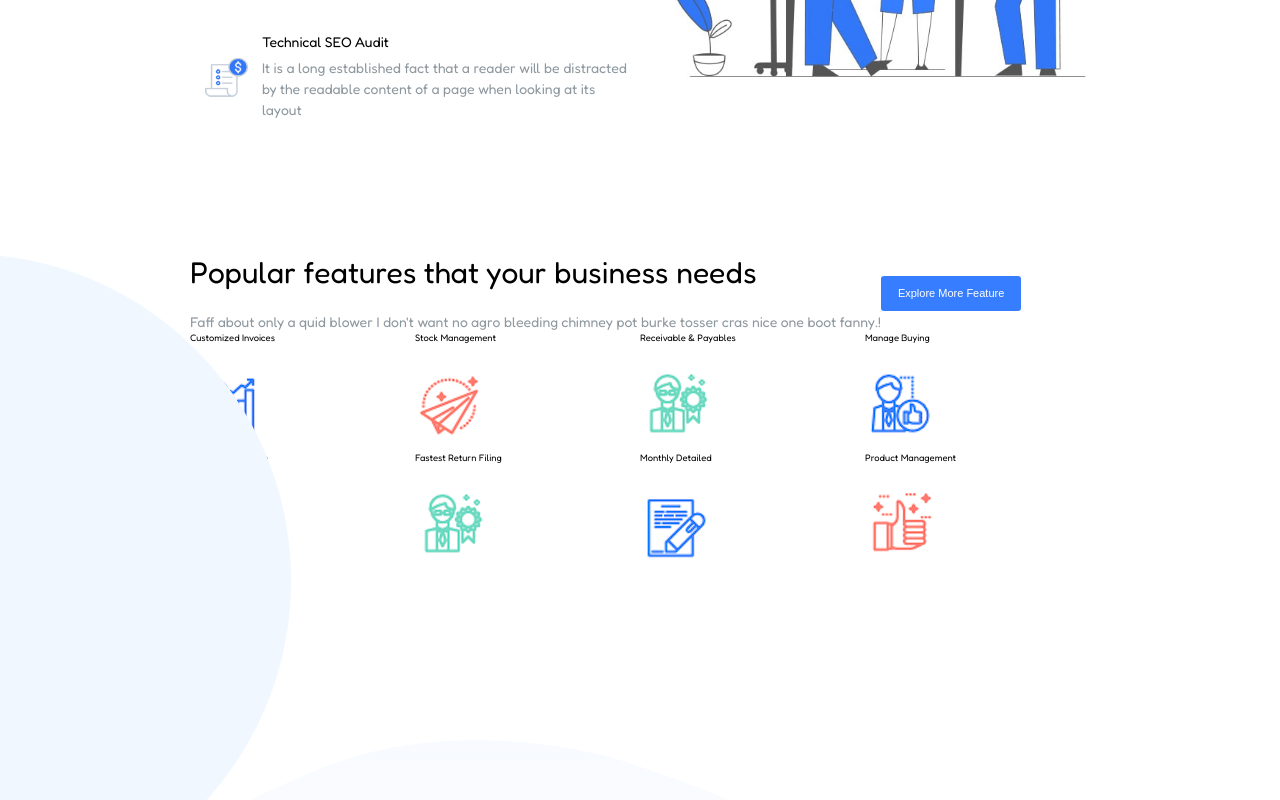
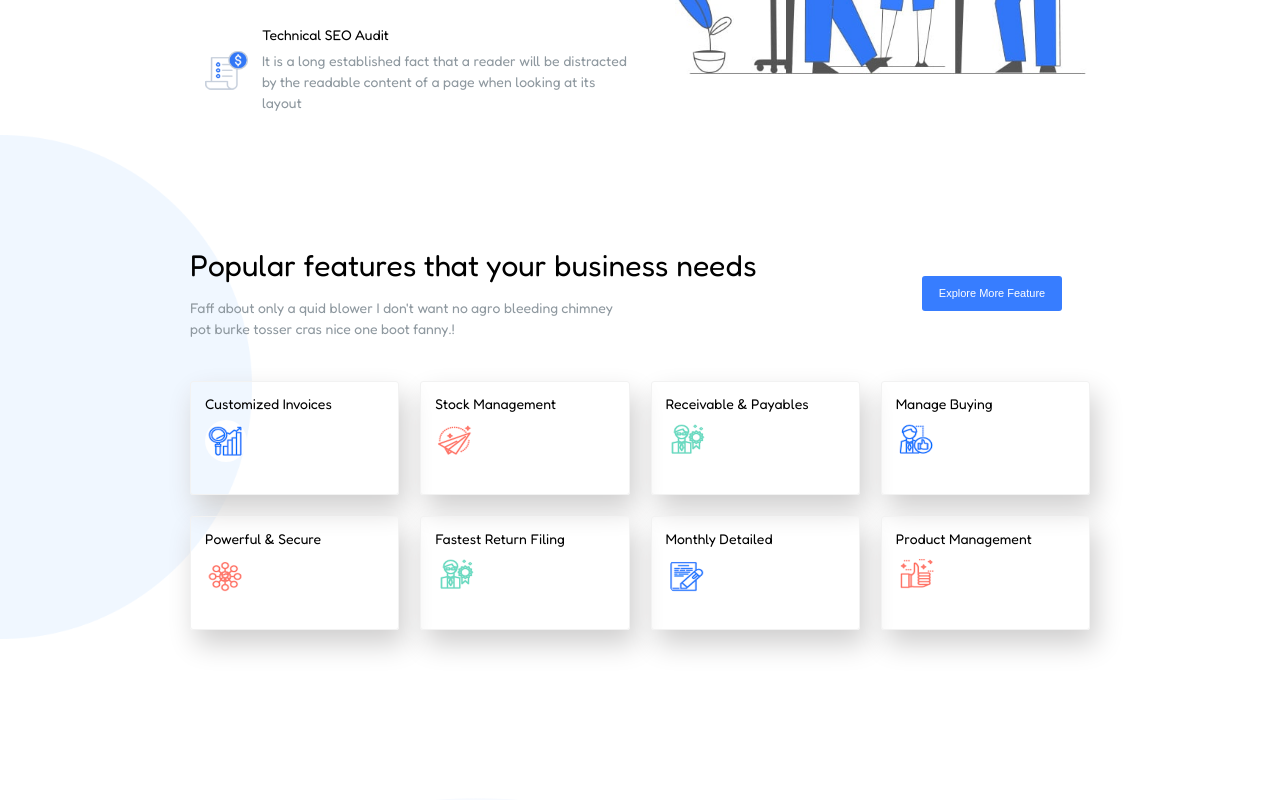
Before and after one commit to MGPasinetti/proj-html-vuejs, a Vue app: page / in a window 1280 px wide. Shown: the part 1200-2000 px from the top of the page. Built offline with nearby package versions, Linux system fonts and the light colour scheme.

Commit message:
biz-features-sec done

```diff
--- a/src/assets/styles/partials/_general.scss
+++ b/src/assets/styles/partials/_general.scss
@@ -18,6 +18,7 @@ h1 {
 
 h2 {
 	font-size: 30px;
+	margin-bottom: 1rem;
 }
 
 h3 {
--- a/src/assets/styles/partials/_variables.scss
+++ b/src/assets/styles/partials/_variables.scss
@@ -4,6 +4,7 @@ $bkg_color_lilla: #F2F7FF;
 $bkg_color_blue: #377DFF;
 $bkg_color_black: #1E1E1E;
 $bkg_color_lightgrey: #D9D9D9;
+$bkg_color_lightgreen: #6CDAC1;
 
 // TEXT COLORS (9):
 $txt_color_white: #FFFFFF;
--- a/src/components/BizFeaturesSec.vue
+++ b/src/components/BizFeaturesSec.vue
@@ -5,7 +5,7 @@
           <div class="header-group">
               <div>
                     <h2>Popular features that your business needs</h2>
-                    <small>Faff about only a quid blower I don't want no agro bleeding chimney pot burke tosser cras nice one boot fanny.!</small>
+                    <small>Faff about only a quid blower I don't want no agro bleeding chimney <br> pot burke tosser cras nice one boot fanny.!</small>
               </div>
               <button>Explore More Feature</button>
           </div>
@@ -72,21 +72,36 @@ export default {
     position: relative;
 
     img {
+        height: calc(392px + 8rem);
         position: absolute;
-        left: -360px;
+        left: -250px;
+        top: -8rem;
+        z-index: -1;
     }
 
-    .header-group {
-        display: flex;
-        align-items: center;
-    }
+    .container-sec {
+    background-color: transparent;
 
-    .grid-cards {
-        display: flex;
-        flex-wrap: wrap;
+        .header-group {
+            @include flex-layout;
+            margin-bottom: 3rem;
 
-        & > * {
-            width: calc(100% / 4);
+            div {
+                flex: 0 0 70%;
+            }
+
+            button {
+                margin: 2rem;
+            }
+        }
+
+        .grid-cards {
+            @include flex-layout;
+            gap: 1.5rem;
+
+            & > * {
+                width: calc((100% - 4.5rem) / 4);
+            }
         }
     }
 }
--- a/src/components/CardFeature.vue
+++ b/src/components/CardFeature.vue
@@ -1,6 +1,6 @@
 <template>
     <div>
-        <h6>{{ cardData.title }}</h6>
+        <h4>{{ cardData.title }}</h4>
         <img :src="cardData.srcImg" :alt="cardData.title">
     </div>
 </template>
@@ -17,4 +17,25 @@ export default {
 <style lang="scss" scoped>
 @import "../assets/styles/style.scss";
 
+div {
+    padding: 1rem;
+    border: 1px solid $border_color_whitesmoke2;
+    box-shadow: 6px 14px 28px 0px #cfcece;
+    border-radius: 3px;
+
+    img {
+        width: 3rem;
+        height: 3rem;
+        margin-bottom: 1rem;
+        border-radius: 5rem;
+    }
+
+    &:hover {
+        background-color: $bkg_color_lightgreen;
+        border: 1px solid $bkg_color_lightgreen;
+        box-shadow: 6px 14px 28px 0px $bkg_color_lightgreen;
+        color: white;
+    }
+}
+
 </style>
--- a/src/components/CardTips.vue
+++ b/src/components/CardTips.vue
@@ -34,7 +34,7 @@ export default {
 
     &:hover {
         border: 1px solid $border_color_whitesmoke2;
-        box-shadow: 10px 14px 28px 0px #cfcece;
+        box-shadow: 6px 14px 28px 0px #cfcece;
 
         h4 {
             color: $txt_color_blue;
```
